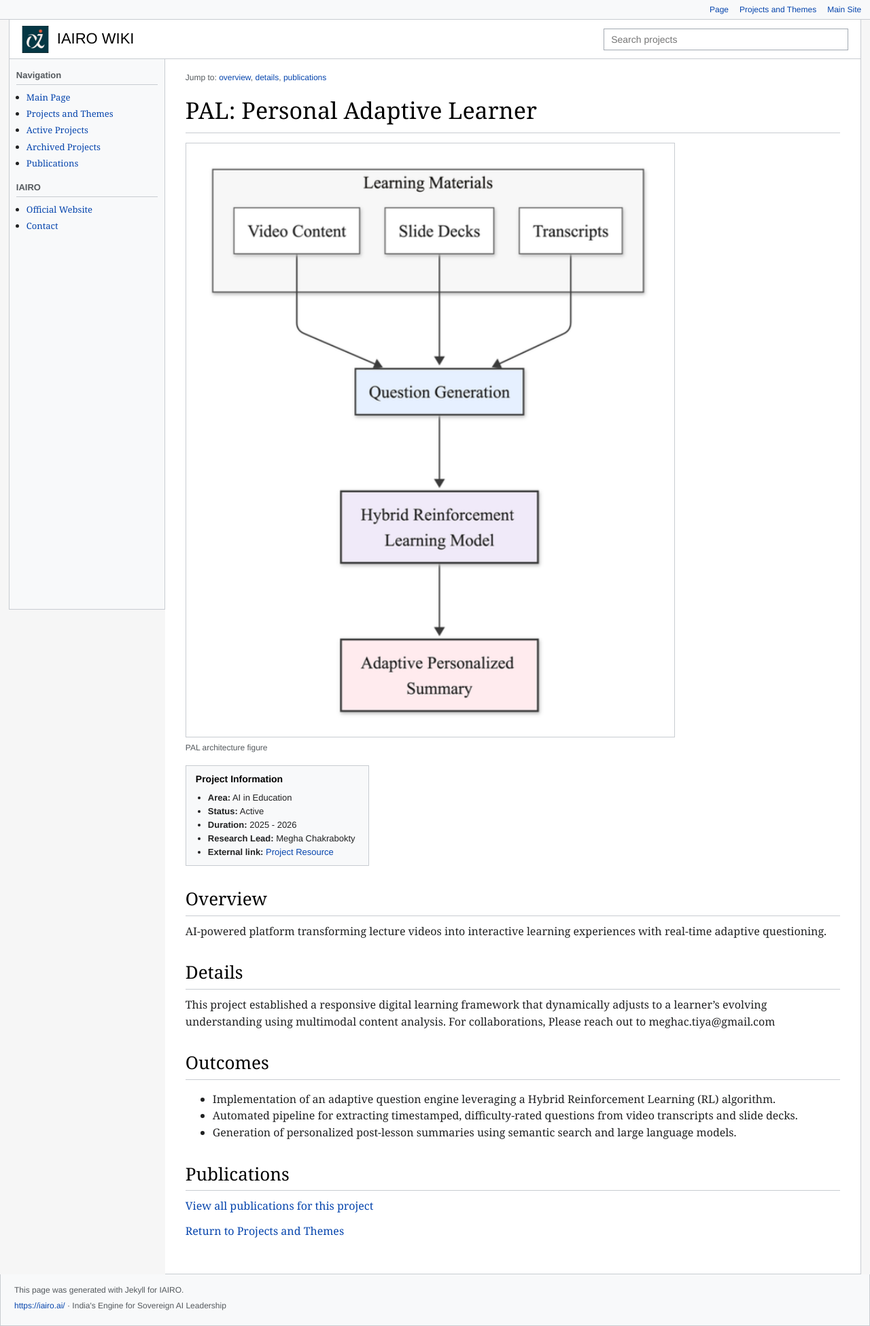
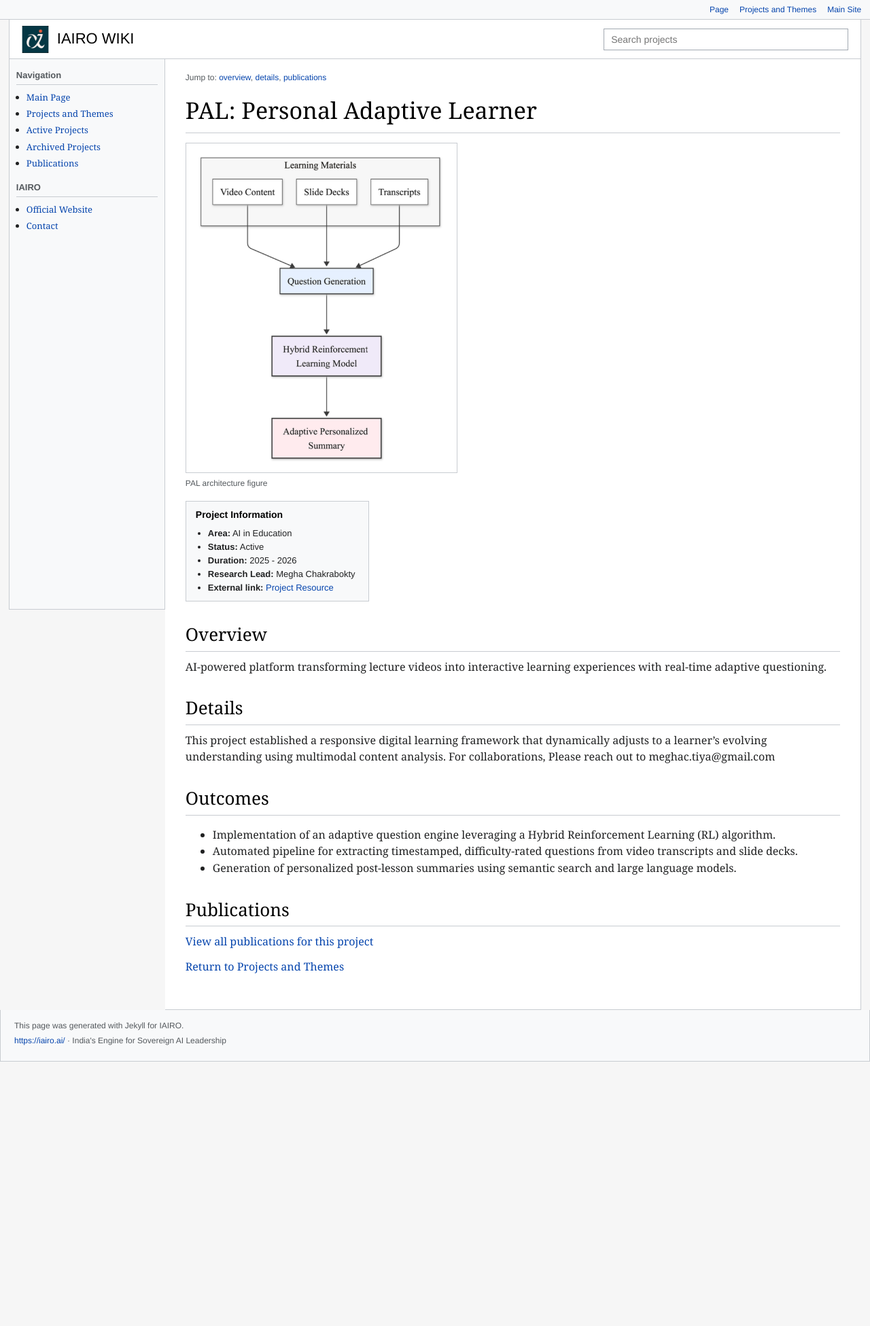
Before and after one commit to India-AI-Research-Organisation/iairo-research, a Jekyll site: the page built from _projects/2025-PAL.md, in a window 1280 px wide. Shown: the whole page at 68% size. Built offline with Jekyll 4.4.1, drawn with Linux system fonts in a browser that asks for light colours; comment, search, counter and statistics services are not loaded; after the commit the page ends 1562 px from its top, so only the background shows below that.

```diff
--- a/assets/css/main.scss
+++ b/assets/css/main.scss
@@ -376,7 +376,7 @@
 .project-hero-image {
   display: block;
   width: 100%;
-  max-width: 720px;
+  max-width: 400px;
   height: auto;
   border: 1px solid var(--wiki-border-light);
 }
```
